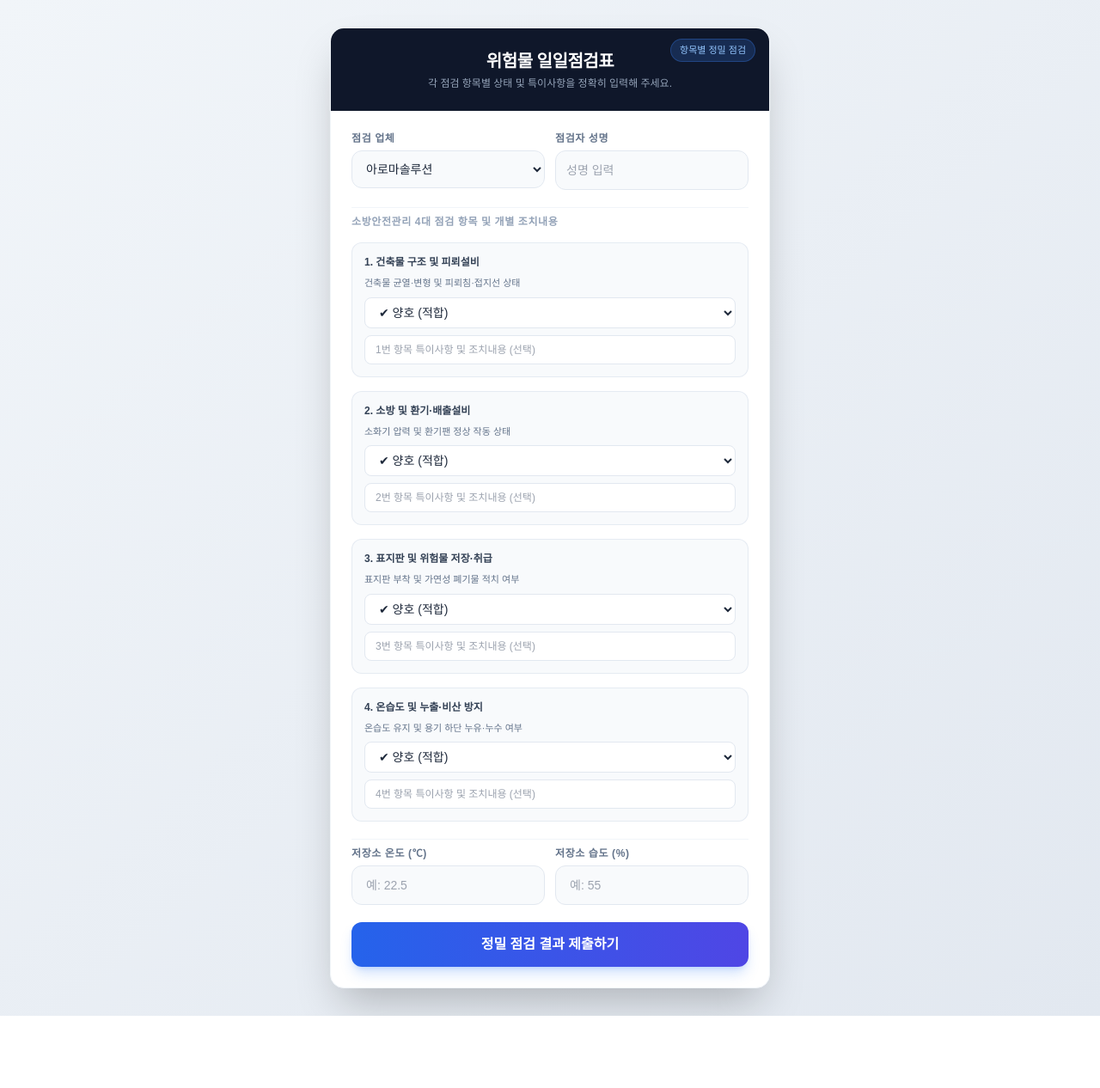
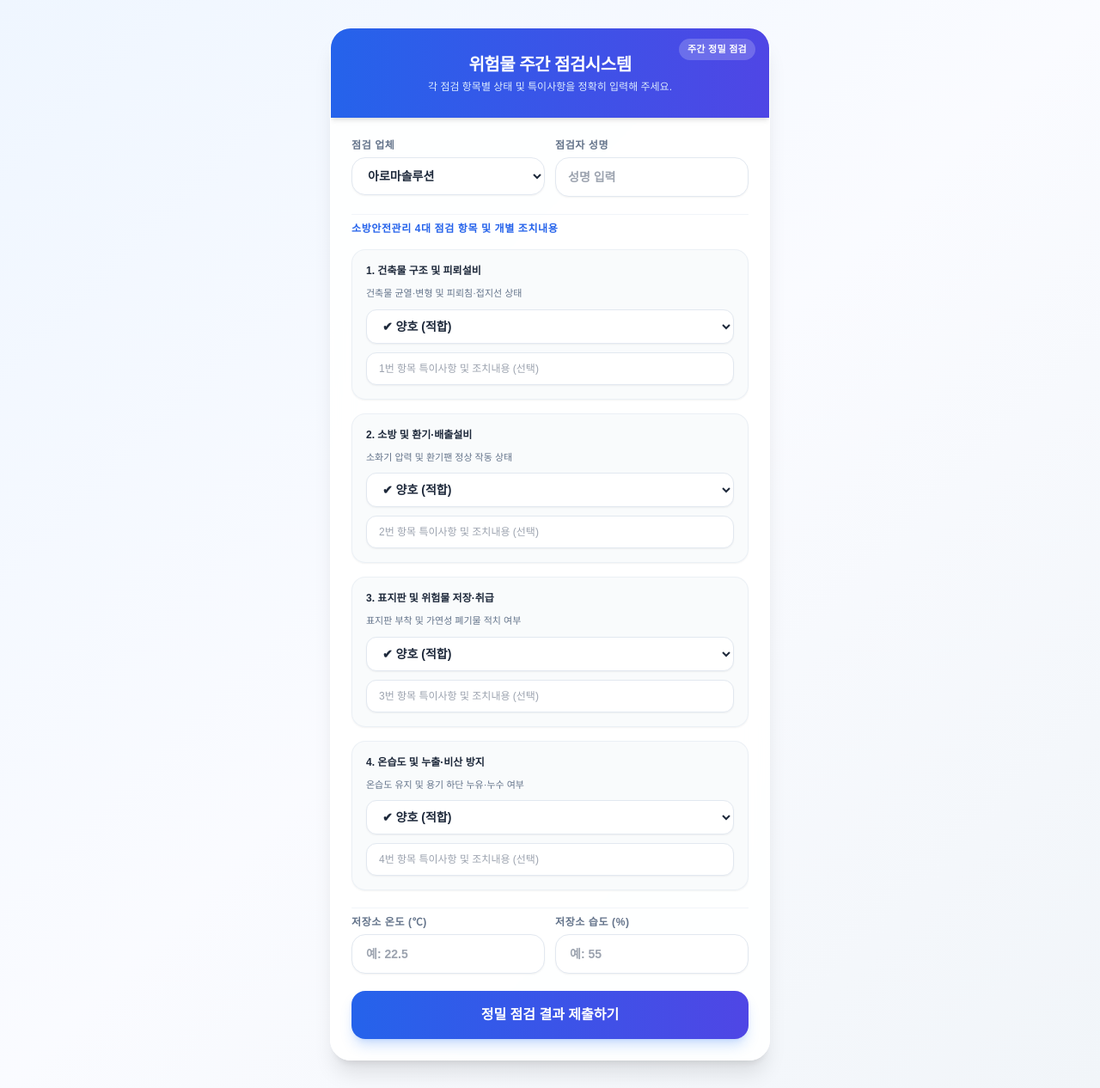
Before and after one commit to wjsdydxo94-a11y/hazardous-check, a Flask app: page / in a window 1280 px wide. Shown: the whole page at 86% size. Before the commit the page ends 1182 px from the top, so only its background shows below. Run offline with Flask 3, Linux system fonts and the light colour scheme; some libraries are stand-ins or nearby versions; some web fonts are replaced.

Commit message:
Update index.html

```diff
--- a/templates/index.html
+++ b/templates/index.html
@@ -3,18 +3,19 @@
 <head>
     <meta charset="UTF-8">
     <meta name="viewport" content="width=device-width, initial-scale=1.0">
-    <title>위험물 일일점검표</title>
+    <title>위험물 주간 점검시스템</title>
     <script src="https://cdn.tailwindcss.com"></script>
     <link href="https://fonts.googleapis.com/css2?family=Pretendard:wght@400;500;600;700&display=swap" rel="stylesheet">
     <style> body { font-family: 'Pretendard', sans-serif; } </style>
 </head>
-<body class="bg-gradient-to-br from-slate-100 to-slate-200 min-h-screen py-8 px-4 flex items-center justify-center">
-    <div class="max-w-lg w-full bg-white shadow-2xl rounded-2xl border border-slate-100 overflow-hidden">
+<body class="bg-gradient-to-br from-blue-50 via-indigo-50/30 to-slate-100 min-h-screen py-8 px-4 flex items-center justify-center">
+    <div class="max-w-lg w-full bg-white/90 backdrop-blur-md shadow-xl rounded-3xl border border-white overflow-hidden">
 
-        <div class="bg-slate-900 text-white px-6 py-6 text-center relative">
-            <div class="absolute top-3 right-4 text-[11px] bg-blue-500/20 text-blue-300 px-2.5 py-1 rounded-full font-medium border border-blue-500/30">항목별 정밀 점검</div>
-            <h1 class="text-xl font-bold tracking-tight mb-1">위험물 일일점검표</h1>
-            <p class="text-xs text-slate-400">각 점검 항목별 상태 및 특이사항을 정확히 입력해 주세요.</p>
+        <!-- 상단 헤더: 밝고 세련된 그라데이션 적용 -->
+        <div class="bg-gradient-to-r from-blue-600 to-indigo-600 text-white px-6 py-7 text-center relative shadow-md">
+            <div class="absolute top-3 right-4 text-[11px] bg-white/20 text-white px-2.5 py-1 rounded-full font-semibold tracking-wide backdrop-blur-sm">주간 정밀 점검</div>
+            <h1 class="text-xl font-bold tracking-tight mb-1">위험물 주간 점검시스템</h1>
+            <p class="text-xs text-blue-100 font-medium">각 점검 항목별 상태 및 특이사항을 정확히 입력해 주세요.</p>
         </div>
 
         <form action="/submit" method="POST" class="p-6 space-y-5">
@@ -23,67 +24,67 @@
             <div class="grid grid-cols-2 gap-3">
                 <div>
                     <label class="block text-xs font-bold uppercase tracking-wider text-slate-500 mb-1.5">점검 업체</label>
-                    <select name="company" class="w-full px-3 py-3 bg-slate-50 border border-slate-200 rounded-xl text-sm font-medium text-slate-800 focus:ring-2 focus:ring-blue-500 outline-none" required>
+                    <select name="company" class="w-full px-3.5 py-3 bg-white border border-slate-200 rounded-2xl text-sm font-semibold text-slate-800 focus:ring-2 focus:ring-blue-500 outline-none shadow-sm transition">
                         <option value="아로마솔루션">아로마솔루션</option>
                         <option value="아로마리소스">아로마리소스</option>
                     </select>
                 </div>
                 <div>
                     <label class="block text-xs font-bold uppercase tracking-wider text-slate-500 mb-1.5">점검자 성명</label>
-                    <input type="text" name="inspector" required class="w-full px-3 py-3 bg-slate-50 border border-slate-200 rounded-xl text-sm font-medium text-slate-800 focus:ring-2 focus:ring-blue-500 outline-none" placeholder="성명 입력">
+                    <input type="text" name="inspector" required class="w-full px-3.5 py-3 bg-white border border-slate-200 rounded-2xl text-sm font-semibold text-slate-800 focus:ring-2 focus:ring-blue-500 outline-none shadow-sm transition" placeholder="성명 입력">
                 </div>
             </div>
 
             <!-- 항목별 세부 점검내역 및 개별 특이사항 -->
             <div class="space-y-4 pt-2 border-t border-slate-100">
-                <p class="text-xs font-bold text-slate-400 uppercase tracking-wider">소방안전관리 4대 점검 항목 및 개별 조치내용</p>
+                <p class="text-xs font-bold text-blue-600 uppercase tracking-wider">소방안전관리 4대 점검 항목 및 개별 조치내용</p>
 
                 <!-- 1. 건축물 구조 및 피뢰설비 -->
-                <div class="bg-slate-50 p-3.5 rounded-xl border border-slate-200/80 space-y-2">
-                    <label class="block text-xs font-bold text-slate-700">1. 건축물 구조 및 피뢰설비</label>
+                <div class="bg-slate-50/80 p-4 rounded-2xl border border-slate-200/60 space-y-2.5 shadow-sm hover:border-blue-200 transition">
+                    <label class="block text-xs font-bold text-slate-800">1. 건축물 구조 및 피뢰설비</label>
                     <p class="text-[11px] text-slate-500">건축물 균열·변형 및 피뢰침·접지선 상태</p>
-                    <select name="item1_status" class="w-full px-3 py-2 bg-white border border-slate-200 rounded-lg text-sm font-medium text-slate-800 focus:ring-2 focus:ring-blue-500 outline-none">
+                    <select name="item1_status" class="w-full px-3.5 py-2.5 bg-white border border-slate-200 rounded-xl text-sm font-semibold text-slate-800 focus:ring-2 focus:ring-blue-500 outline-none shadow-sm">
                         <option value="양호">✔ 양호 (적합)</option>
                         <option value="정비요함">✘ 정비요함 (조치필요)</option>
                         <option value="불량">✘ 불량</option>
                     </select>
-                    <input type="text" name="item1_remark" placeholder="1번 항목 특이사항 및 조치내용 (선택)" class="w-full px-3 py-2 bg-white border border-slate-200 rounded-lg text-xs text-slate-700 outline-none">
+                    <input type="text" name="item1_remark" placeholder="1번 항목 특이사항 및 조치내용 (선택)" class="w-full px-3.5 py-2.5 bg-white border border-slate-200 rounded-xl text-xs text-slate-700 outline-none shadow-sm">
                 </div>
 
                 <!-- 2. 소방 및 환기·배출설비 -->
-                <div class="bg-slate-50 p-3.5 rounded-xl border border-slate-200/80 space-y-2">
-                    <label class="block text-xs font-bold text-slate-700">2. 소방 및 환기·배출설비</label>
+                <div class="bg-slate-50/80 p-4 rounded-2xl border border-slate-200/60 space-y-2.5 shadow-sm hover:border-blue-200 transition">
+                    <label class="block text-xs font-bold text-slate-800">2. 소방 및 환기·배출설비</label>
                     <p class="text-[11px] text-slate-500">소화기 압력 및 환기팬 정상 작동 상태</p>
-                    <select name="item2_status" class="w-full px-3 py-2 bg-white border border-slate-200 rounded-lg text-sm font-medium text-slate-800 focus:ring-2 focus:ring-blue-500 outline-none">
+                    <select name="item2_status" class="w-full px-3.5 py-2.5 bg-white border border-slate-200 rounded-xl text-sm font-semibold text-slate-800 focus:ring-2 focus:ring-blue-500 outline-none shadow-sm">
                         <option value="양호">✔ 양호 (적합)</option>
                         <option value="정비요함">✘ 정비요함 (조치필요)</option>
                         <option value="불량">✘ 불량</option>
                     </select>
-                    <input type="text" name="item2_remark" placeholder="2번 항목 특이사항 및 조치내용 (선택)" class="w-full px-3 py-2 bg-white border border-slate-200 rounded-lg text-xs text-slate-700 outline-none">
+                    <input type="text" name="item2_remark" placeholder="2번 항목 특이사항 및 조치내용 (선택)" class="w-full px-3.5 py-2.5 bg-white border border-slate-200 rounded-xl text-xs text-slate-700 outline-none shadow-sm">
                 </div>
 
                 <!-- 3. 표지판 및 위험물 저장·취급 -->
-                <div class="bg-slate-50 p-3.5 rounded-xl border border-slate-200/80 space-y-2">
-                    <label class="block text-xs font-bold text-slate-700">3. 표지판 및 위험물 저장·취급</label>
+                <div class="bg-slate-50/80 p-4 rounded-2xl border border-slate-200/60 space-y-2.5 shadow-sm hover:border-blue-200 transition">
+                    <label class="block text-xs font-bold text-slate-800">3. 표지판 및 위험물 저장·취급</label>
                     <p class="text-[11px] text-slate-500">표지판 부착 및 가연성 폐기물 적치 여부</p>
-                    <select name="item3_status" class="w-full px-3 py-2 bg-white border border-slate-200 rounded-lg text-sm font-medium text-slate-800 focus:ring-2 focus:ring-blue-500 outline-none">
+                    <select name="item3_status" class="w-full px-3.5 py-2.5 bg-white border border-slate-200 rounded-xl text-sm font-semibold text-slate-800 focus:ring-2 focus:ring-blue-500 outline-none shadow-sm">
                         <option value="양호">✔ 양호 (적합)</option>
                         <option value="정비요함">✘ 정비요함 (조치필요)</option>
                         <option value="불량">✘ 불량</option>
                     </select>
-                    <input type="text" name="item3_remark" placeholder="3번 항목 특이사항 및 조치내용 (선택)" class="w-full px-3 py-2 bg-white border border-slate-200 rounded-lg text-xs text-slate-700 outline-none">
+                    <input type="text" name="item3_remark" placeholder="3번 항목 특이사항 및 조치내용 (선택)" class="w-full px-3.5 py-2.5 bg-white border border-slate-200 rounded-xl text-xs text-slate-700 outline-none shadow-sm">
                 </div>
 
                 <!-- 4. 온습도 및 누출·비산 방지 -->
-                <div class="bg-slate-50 p-3.5 rounded-xl border border-slate-200/80 space-y-2">
-                    <label class="block text-xs font-bold text-slate-700">4. 온습도 및 누출·비산 방지</label>
+                <div class="bg-slate-50/80 p-4 rounded-2xl border border-slate-200/60 space-y-2.5 shadow-sm hover:border-blue-200 transition">
+                    <label class="block text-xs font-bold text-slate-800">4. 온습도 및 누출·비산 방지</label>
                     <p class="text-[11px] text-slate-500">온습도 유지 및 용기 하단 누유·누수 여부</p>
-                    <select name="item4_status" class="w-full px-3 py-2 bg-white border border-slate-200 rounded-lg text-sm font-medium text-slate-800 focus:ring-2 focus:ring-blue-500 outline-none">
+                    <select name="item4_status" class="w-full px-3.5 py-2.5 bg-white border border-slate-200 rounded-xl text-sm font-semibold text-slate-800 focus:ring-2 focus:ring-blue-500 outline-none shadow-sm">
                         <option value="양호">✔ 양호 (적합)</option>
                         <option value="정비요함">✘ 정비요함 (조치필요)</option>
                         <option value="불량">✘ 불량</option>
                     </select>
-                    <input type="text" name="item4_remark" placeholder="4번 항목 특이사항 및 조치내용 (선택)" class="w-full px-3 py-2 bg-white border border-slate-200 rounded-lg text-xs text-slate-700 outline-none">
+                    <input type="text" name="item4_remark" placeholder="4번 항목 특이사항 및 조치내용 (선택)" class="w-full px-3.5 py-2.5 bg-white border border-slate-200 rounded-xl text-xs text-slate-700 outline-none shadow-sm">
                 </div>
             </div>
 
@@ -91,15 +92,15 @@
             <div class="grid grid-cols-2 gap-3 pt-2 border-t border-slate-100">
                 <div>
                     <label class="block text-xs font-bold uppercase tracking-wider text-slate-500 mb-1.5">저장소 온도 (℃)</label>
-                    <input type="number" step="0.1" name="temp" placeholder="예: 22.5" required class="w-full px-4 py-3 bg-slate-50 border border-slate-200 rounded-xl text-sm font-medium text-slate-800 outline-none">
+                    <input type="number" step="0.1" name="temp" placeholder="예: 22.5" required class="w-full px-4 py-3 bg-white border border-slate-200 rounded-2xl text-sm font-semibold text-slate-800 outline-none shadow-sm">
                 </div>
                 <div>
                     <label class="block text-xs font-bold uppercase tracking-wider text-slate-500 mb-1.5">저장소 습도 (%)</label>
-                    <input type="number" step="1" name="humidity" placeholder="예: 55" required class="w-full px-4 py-3 bg-slate-50 border border-slate-200 rounded-xl text-sm font-medium text-slate-800 outline-none">
+                    <input type="number" step="1" name="humidity" placeholder="예: 55" required class="w-full px-4 py-3 bg-white border border-slate-200 rounded-2xl text-sm font-semibold text-slate-800 outline-none shadow-sm">
                 </div>
             </div>
 
-            <button type="submit" class="w-full bg-gradient-to-r from-blue-600 to-indigo-600 text-white font-bold py-3.5 px-4 rounded-xl hover:from-blue-700 hover:to-indigo-700 transition-all shadow-lg shadow-blue-500/25 active:scale-[0.99] mt-2">
+            <button type="submit" class="w-full bg-gradient-to-r from-blue-600 to-indigo-600 text-white font-bold py-4 px-4 rounded-2xl hover:from-blue-700 hover:to-indigo-700 transition-all shadow-lg shadow-blue-500/25 active:scale-[0.99] mt-2">
                 정밀 점검 결과 제출하기
             </button>
         </form>
```
